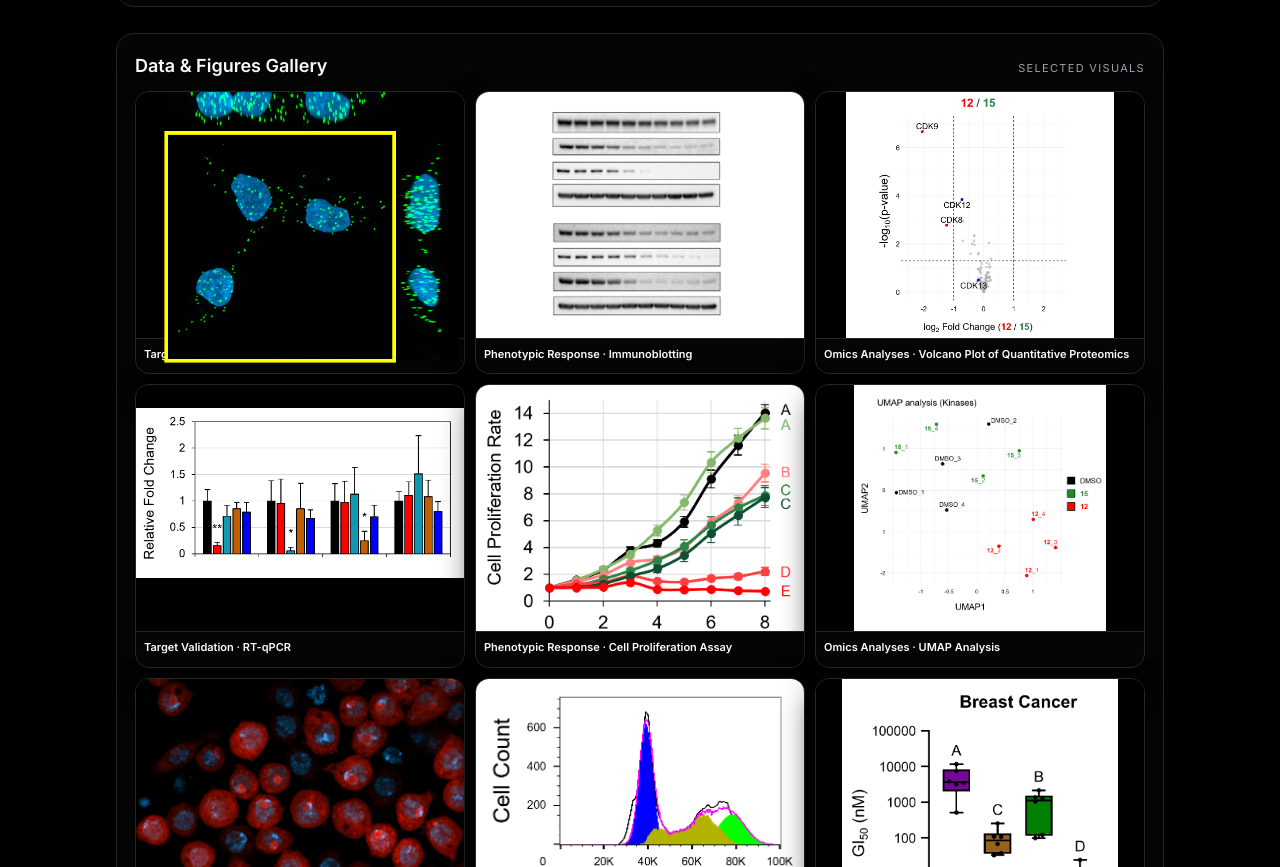
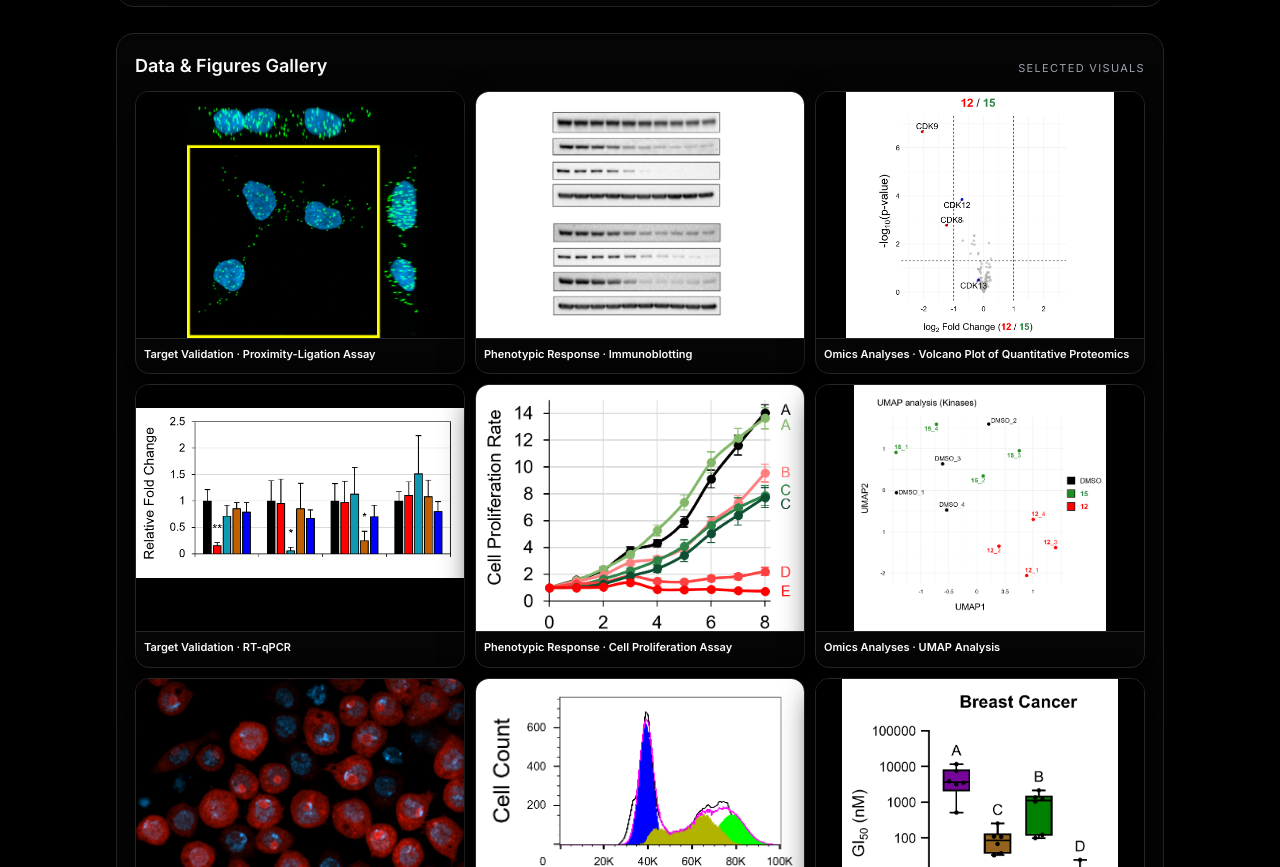
Before and after one commit to Tzu-Hao-Steven-Liu/stevenliu.github.io, a plain HTML site: page index.html in a window 1280 px wide. Shown: the part 2250-3117 px from the top of the page. Drawn offline with Linux system fonts and the light colour scheme.

Commit message:
Update index.html

```diff
--- a/index.html
+++ b/index.html
@@ -974,7 +974,7 @@
                   src="01.png"
                   alt="Target validation"
                   class="gallery-img"
-                  style="object-position: -25% 30%; transform: scale(1.20)"
+                  style="object-position: -25% 30%"
                 />
               </div>
               <div class="gallery-caption">
```
